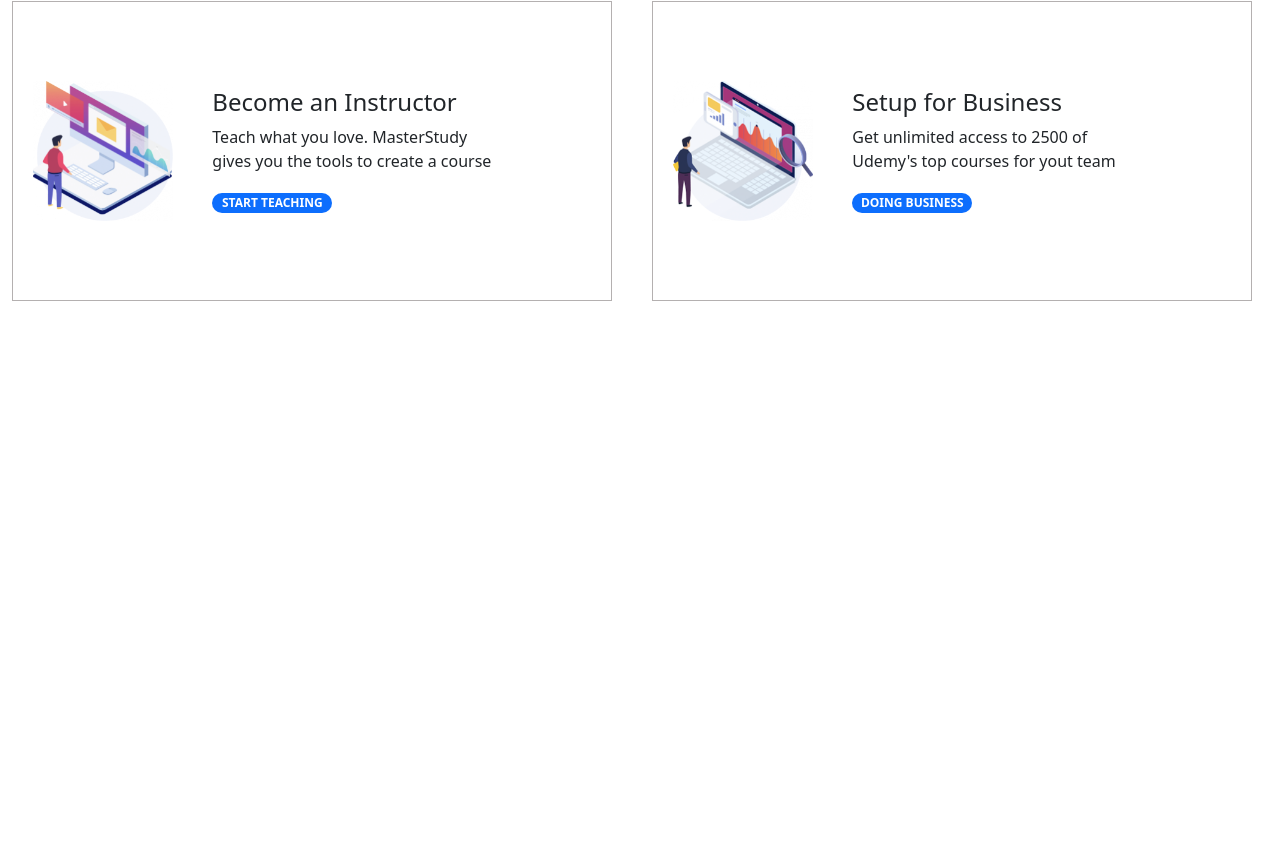
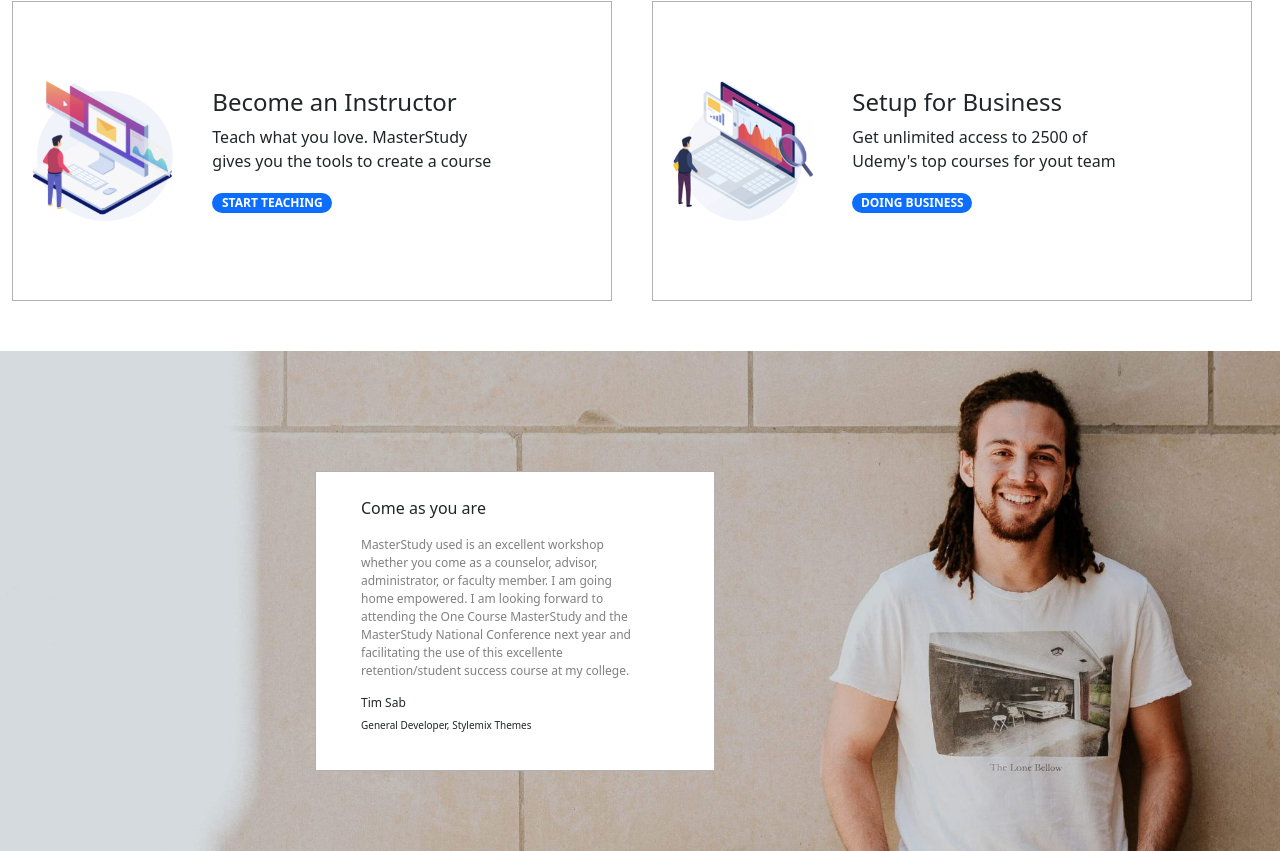
Before and after one commit to Fabio-Marzano/proj-html-vuejs, a Vue app in the folder proj-html-vuejs/: page / in a window 1280 px wide. Shown: the part 3467-4318 px from the top of the page. Before the commit the page ends 3768 px from the top, so only its background shows below. Built offline with nearby package versions, Linux system fonts and the light colour scheme; some icons are missing.

Commit message:
[UPD] add-section-come-us-you-are

```diff
--- a/proj-html-vuejs/src/components/AppHeader.vue
+++ b/proj-html-vuejs/src/components/AppHeader.vue
@@ -394,7 +394,7 @@
           </div>
         </div>
       </div>
-      <div class="container-fluid">
+      <div class="container-fluid cont-h2">
         <div class="row mt-5">
           <div class="col-6">
             <div class="box-white head d-center">
@@ -423,6 +423,18 @@
           </div>
         </div>
       </div>
+      <div class="container-fluid bg-image">
+        <div class="row">
+          <div class="col-12 d-center">
+            <div class="square-white mr-4 margin-2">
+              <p class="fw-normal margin-l mt-4">Come as you are</p>
+              <p class="w-70 f-size-3 margin-l text-grey mt-2">MasterStudy used is an excellent workshop whether you come as a counselor, advisor, administrator, or faculty member. I am going home empowered. I am looking forward to attending the One Course MasterStudy and the MasterStudy National Conference next year and facilitating the use of this excellente retention/student success course at my college.</p>
+              <h6 class="margin-l mt-2 f-size-3">Tim Sab</h6>
+              <p class="margin-l f-size-10 mt-2">General Developer, Stylemix Themes</p>
+            </div>
+          </div>
+        </div>
+      </div>
     </main>
   </div>
 </template>
--- a/proj-html-vuejs/src/style.css
+++ b/proj-html-vuejs/src/style.css
@@ -110,6 +110,10 @@
     font-size: 14px;
 }
 
+.f-size-10 {
+    font-size: 10px;
+}
+
 .f-size-1 {
     font-size: 12px;
     color:rgb(0, 106, 255)
@@ -155,6 +159,14 @@
     margin-right: 210px;
 }
 
+.mr-4 {
+    margin-right: 250px;
+}
+
+.margin-2 {
+    margin-top: 120px;
+}
+
 .h-50 {
     height: 50%;
 }
@@ -170,6 +182,10 @@
 .container-h {
 
     height: 530px;
+}
+
+.cont-h2 {
+    height: 350px;
 }
 .bg-grey {
     background-color: #d1d1d1;
@@ -241,6 +257,13 @@
     height: 300px;
 }
 
+.square-white {
+    background-color: white;
+    width: 400px;
+    height: 300px;
+    border: 1px solid rgb(180, 176, 176);
+}
+
 .d-center {
     display: flex;
     align-items: center;
@@ -250,3 +273,10 @@
 .tg {
     color: rgb(180, 176, 176);
 }
+
+.bg-image {
+    background-image: url('./assets/Img/brooke-cagle-224821-unsplash-1-1920x700.jpg');
+    background-size: cover;
+    background-position: center;
+    height: 500px;
+}
```
